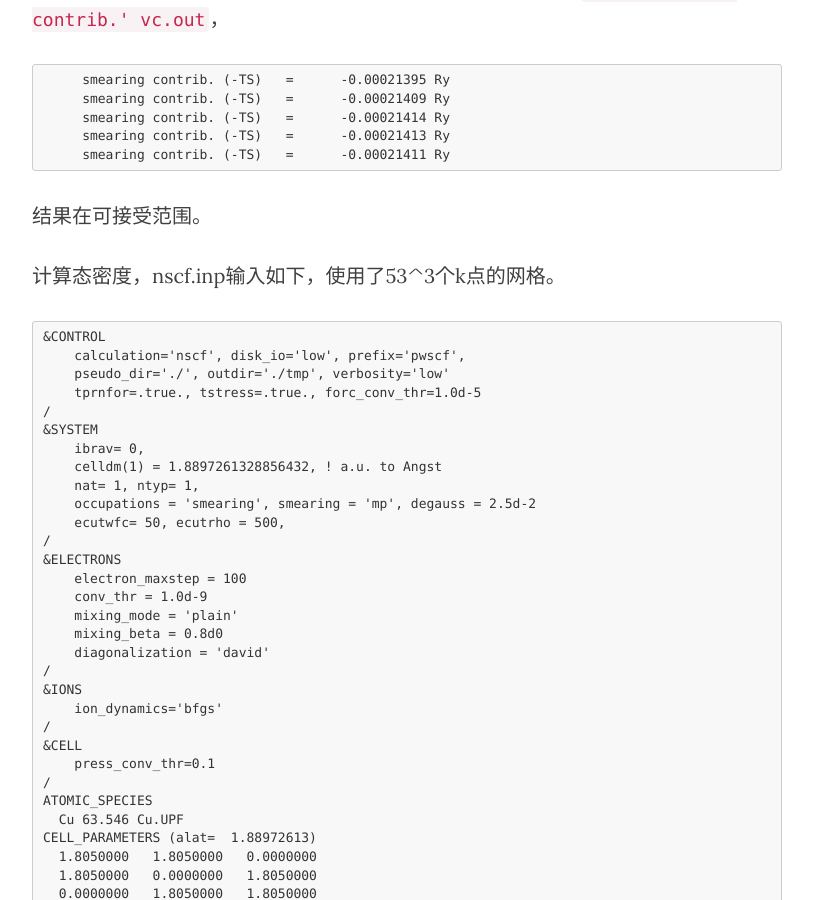
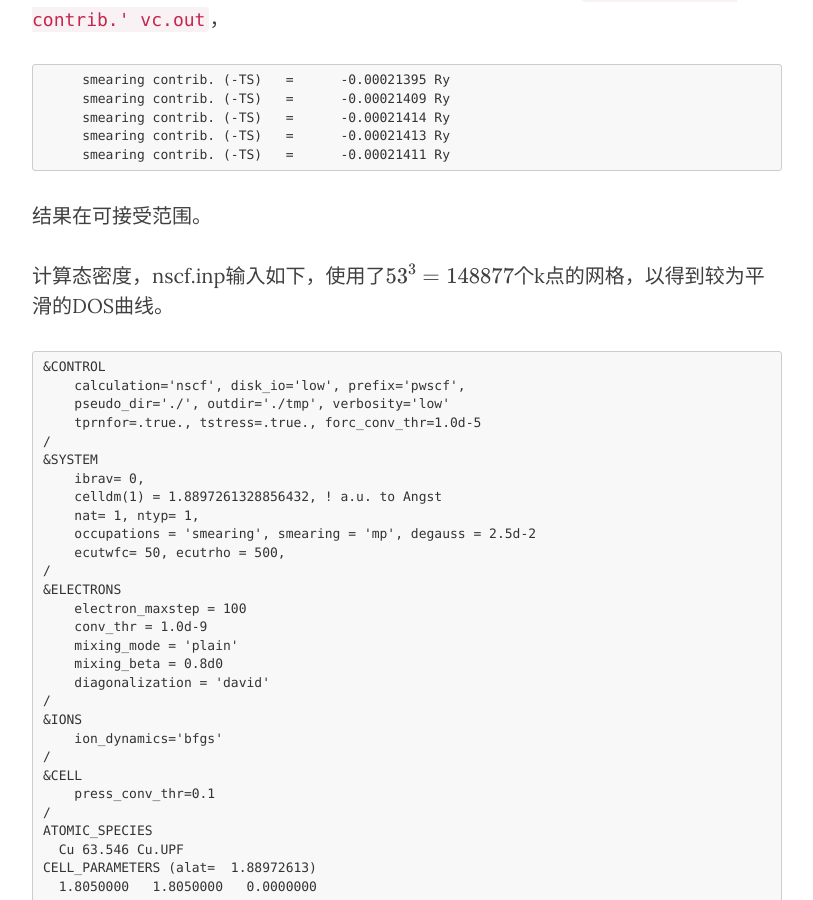
Before and after one commit to yyyu200/DFTbook, a Jekyll site: the page built from _posts/2019-04-01-HandsOn.md, in a window 1280 px wide and 900 px high, scrolled down 12361 px. Shown: the whole window, without its empty margins (233-1046 px from the left). Built offline with Jekyll 4.4.1, drawn with Linux system fonts in a browser that asks for light colours; nearby versions of some CDN libraries; formulas are drawn with MathJax 3; comment, search, counter and statistics services are not loaded.

Commit message:
modify at20190516-16:34:49-aliyun

````diff
--- a/_posts/2019-04-01-HandsOn.md
+++ b/_posts/2019-04-01-HandsOn.md
@@ -393,7 +393,7 @@ K_POINTS {automatic}
 ```
 结果在可接受范围。
 
-计算态密度，nscf.inp输入如下，使用了53^3个k点的网格。
+计算态密度，nscf.inp输入如下，使用了$53^{3}=148877$个k点的网格，以得到较为平滑的DOS曲线。
 ```
 &CONTROL
     calculation='nscf', disk_io='low', prefix='pwscf',
@@ -444,7 +444,7 @@ K_POINTS {crystal_b}
 
 计算得到的能带和态密度如图。
 <p align="left">
-    <img src="https://yyyu200.github.io/DFTbook/img/pwbanddos.png" width="200"/>
+    <img src="https://yyyu200.github.io/DFTbook/img/pwbanddos.png" width="1000"/>
 </p>
 
 ### 2.2 结构驰豫的计算
````
